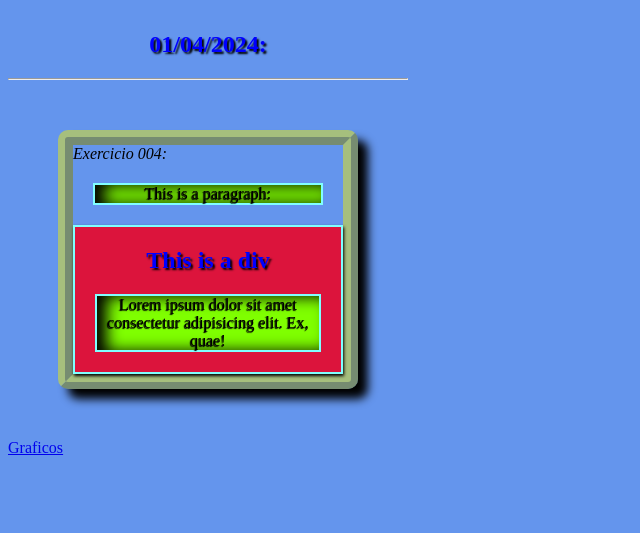
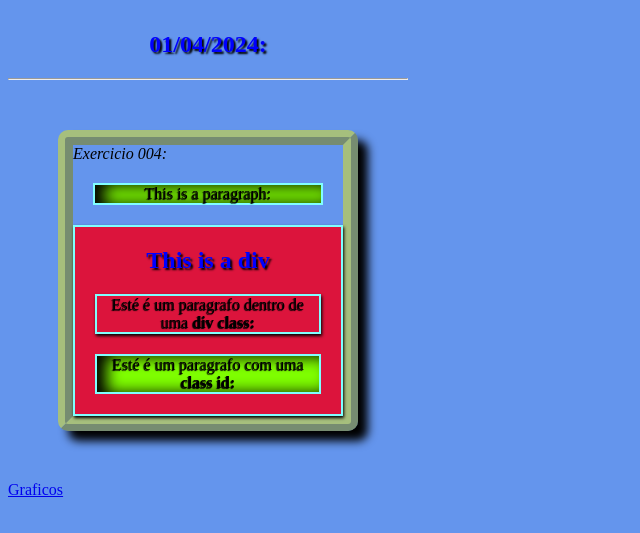
Before and after one commit to edskate/Front-end-para-iciante, a plain HTML site: page Resumo treinamento/Treinamento04.html in a window 1280 px wide. Shown: the part 109-642 px from the top of the page, without its empty margins (0-640 px from the left). Drawn offline with Linux system fonts and the light colour scheme.

Commit message:
atualizando

```diff
--- a/Resumo treinamento/Treinamento04.html
+++ b/Resumo treinamento/Treinamento04.html
@@ -15,7 +15,8 @@
     <p>This is a paragraph:</p>
     <div class="id-01">
         <h2>This is a div</h2>
-        <p class="id-02">Lorem ipsum dolor sit amet consectetur adipisicing elit. Ex, quae!
+        <p class="id-01">Esté é um paragrafo dentro de uma <strong>div class:</strong></p>
+        <p class="id-02">Esté é um paragrafo  com uma <strong>class id:</strong>
         </p>
     </div>
     </main>
```
